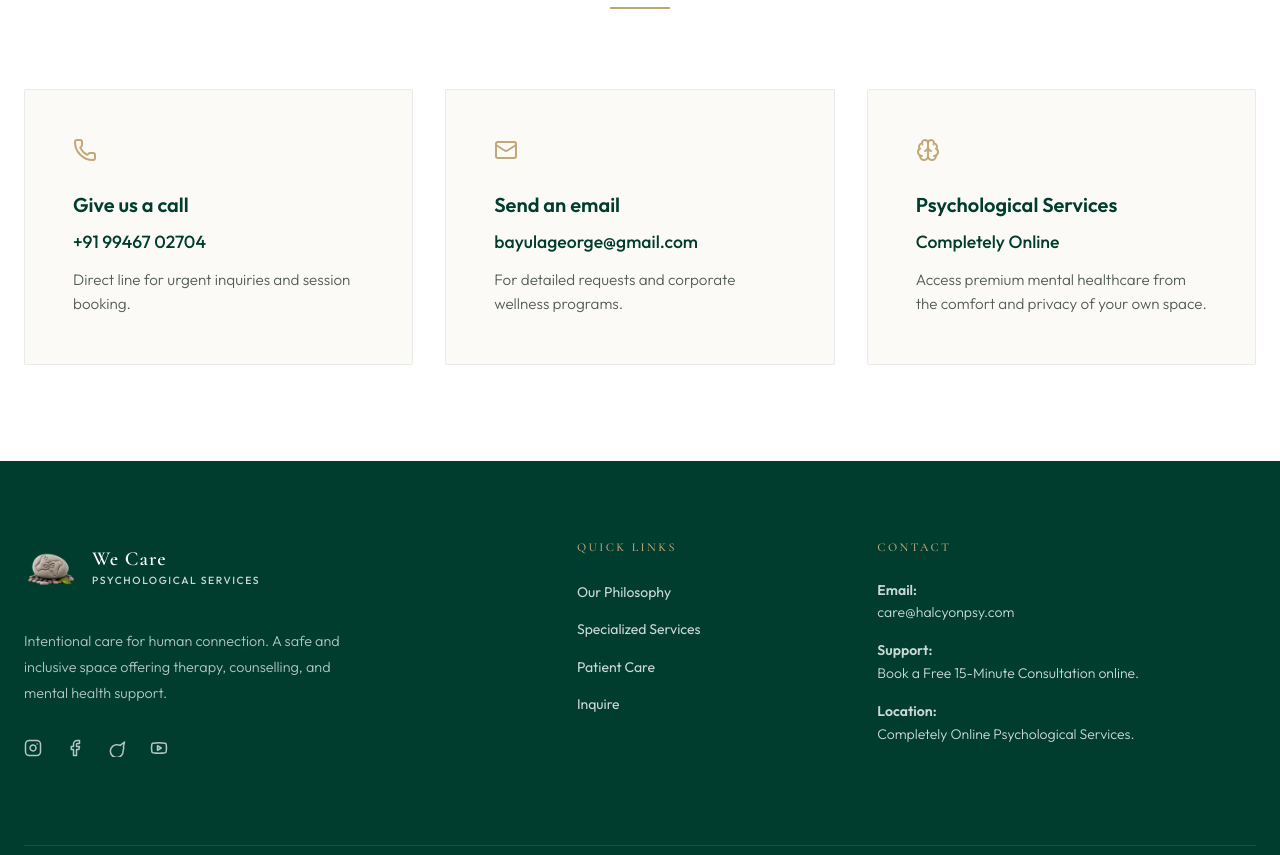
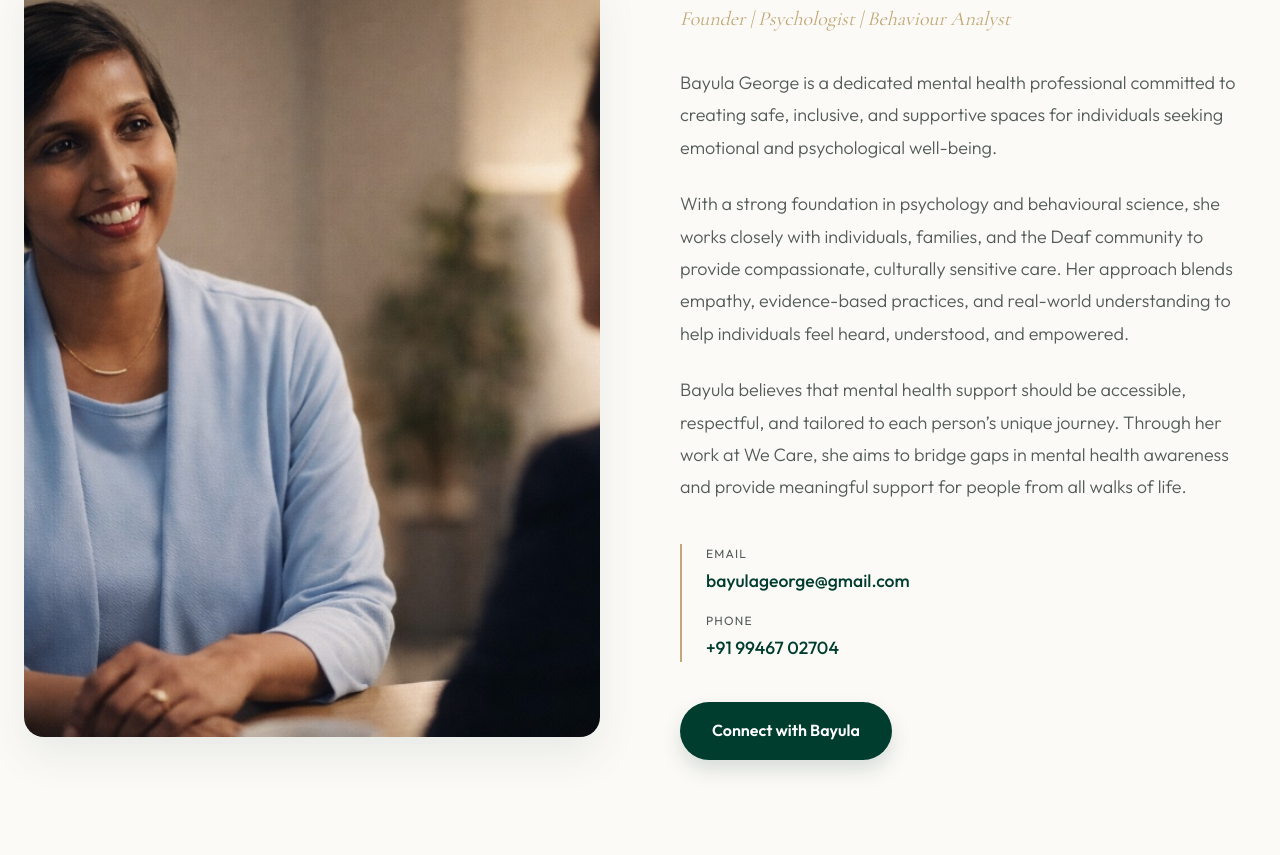
Before and after one commit to joelthomasitday/halcyon-psy, a Next.js app: page /inquire in a window 1280 px wide. Shown: the part 1005-1860 px from the top of the page. Built offline with nearby package versions, Linux system fonts and the light colour scheme.

Commit message:
feat: Add new inquire page with contact information and founder details.

```diff
--- a/src/app/inquire/page.tsx
+++ b/src/app/inquire/page.tsx
@@ -112,6 +112,151 @@ export default function InquirePage() {
         </div>
       </section>
 
+      {/* Founder Section */}
+      <section className="section-padding" style={{ backgroundColor: "#fcfaf7" }}>
+        <div className="container">
+          <div className="founder-grid" style={{
+            display: "grid",
+            gridTemplateColumns: "1fr 1fr",
+            gap: "80px",
+            alignItems: "center"
+          }}>
+            {/* Image */}
+            <motion.div
+              initial={{ opacity: 0, x: -20 }}
+              whileInView={{ opacity: 1, x: 0 }}
+              viewport={{ once: true }}
+              transition={{ duration: 0.8 }}
+              style={{ position: "relative" }}
+            >
+              <div style={{
+                aspectRatio: "3/4",
+                borderRadius: "20px",
+                overflow: "hidden",
+                boxShadow: "0 20px 40px rgba(0, 61, 46, 0.08)"
+              }}>
+                <img
+                  src="/contact/portrait.jpg"
+                  alt="Bayula George - Founder"
+                  style={{ width: "100%", height: "100%", objectFit: "cover" }}
+                />
+              </div>
+            </motion.div>
+
+            {/* Content */}
+            <motion.div
+              initial={{ opacity: 0, x: 20 }}
+              whileInView={{ opacity: 1, x: 0 }}
+              viewport={{ once: true }}
+              transition={{ duration: 0.8, delay: 0.2 }}
+            >
+              <h2 style={{
+                fontSize: "2.5rem",
+                marginBottom: "8px",
+                color: "var(--brand-primary)",
+                lineHeight: "1.2"
+              }}>
+                Meet Bayula George
+              </h2>
+              <p style={{
+                fontFamily: "var(--font-serif)",
+                fontSize: "1.25rem",
+                color: "var(--brand-accent)",
+                marginBottom: "32px",
+                fontStyle: "italic"
+              }}>
+                Founder | Psychologist | Behaviour Analyst
+              </p>
+
+              <div style={{
+                color: "var(--text-muted)",
+                lineHeight: "1.8",
+                fontSize: "1.05rem",
+                display: "flex",
+                flexDirection: "column",
+                gap: "24px",
+                marginBottom: "40px"
+              }}>
+                <p>
+                  Bayula George is a dedicated mental health professional committed to creating safe, inclusive, and supportive spaces for individuals seeking emotional and psychological well-being.
+                </p>
+                <p>
+                  With a strong foundation in psychology and behavioural science, she works closely with individuals, families, and the Deaf community to provide compassionate, culturally sensitive care. Her approach blends empathy, evidence-based practices, and real-world understanding to help individuals feel heard, understood, and empowered.
+                </p>
+                <p>
+                  Bayula believes that mental health support should be accessible, respectful, and tailored to each person’s unique journey. Through her work at We Care, she aims to bridge gaps in mental health awareness and provide meaningful support for people from all walks of life.
+                </p>
+              </div>
+
+              {/* Contact Info */}
+              <div className="founder-contact" style={{
+                display: "flex",
+                flexDirection: "column",
+                gap: "16px",
+                marginBottom: "40px",
+                paddingLeft: "24px",
+                borderLeft: "2px solid var(--brand-accent)"
+              }}>
+                <div>
+                  <span style={{
+                    display: "block",
+                    fontSize: "0.75rem",
+                    textTransform: "uppercase",
+                    letterSpacing: "0.1em",
+                    color: "var(--text-muted)",
+                    marginBottom: "4px"
+                  }}>Email</span>
+                  <a href="mailto:bayulageorge@gmail.com" style={{
+                    fontSize: "1.1rem",
+                    color: "var(--brand-primary)",
+                    textDecoration: "none",
+                    fontWeight: 500
+                  }}>bayulageorge@gmail.com</a>
+                </div>
+                <div>
+                  <span style={{
+                    display: "block",
+                    fontSize: "0.75rem",
+                    textTransform: "uppercase",
+                    letterSpacing: "0.1em",
+                    color: "var(--text-muted)",
+                    marginBottom: "4px"
+                  }}>Phone</span>
+                  <a href="tel:+919946702704" style={{
+                    fontSize: "1.1rem",
+                    color: "var(--brand-primary)",
+                    textDecoration: "none",
+                    fontWeight: 500
+                  }}>+91 99467 02704</a>
+                </div>
+              </div>
+
+              <a
+                href={whatsappUrl}
+                target="_blank"
+                rel="noopener noreferrer"
+                className="btn-connect"
+                style={{
+                  display: "inline-flex",
+                  alignItems: "center",
+                  justifyContent: "center",
+                  backgroundColor: "var(--brand-primary)",
+                  color: "white",
+                  padding: "16px 32px",
+                  borderRadius: "100px",
+                  fontWeight: 600,
+                  textDecoration: "none",
+                  transition: "all 0.3s ease",
+                  boxShadow: "0 10px 20px rgba(0, 61, 46, 0.15)"
+                }}
+              >
+                Connect with Bayula
+              </a>
+            </motion.div>
+          </div>
+        </div>
+      </section>
+
       {/* Other Ways to Connect */}
       <section className="section-padding" style={{ backgroundColor: "white" }}>
         <div className="container">
@@ -150,7 +295,20 @@ export default function InquirePage() {
           background-color: var(--brand-primary-light) !important;
         }
 
+        .btn-connect:hover {
+          transform: translateY(-2px);
+          box-shadow: 0 14px 24px rgba(0, 61, 46, 0.2) !important;
+          background-color: var(--brand-primary-light) !important;
+        }
+
         @media (max-width: 992px) {
+          .founder-contact {
+            border-left: none !important;
+            padding-left: 0 !important;
+            align-items: center;
+            text-align: center;
+          }
+
           section > div > div {
             grid-template-columns: 1fr !important;
             gap: 60px;
```
